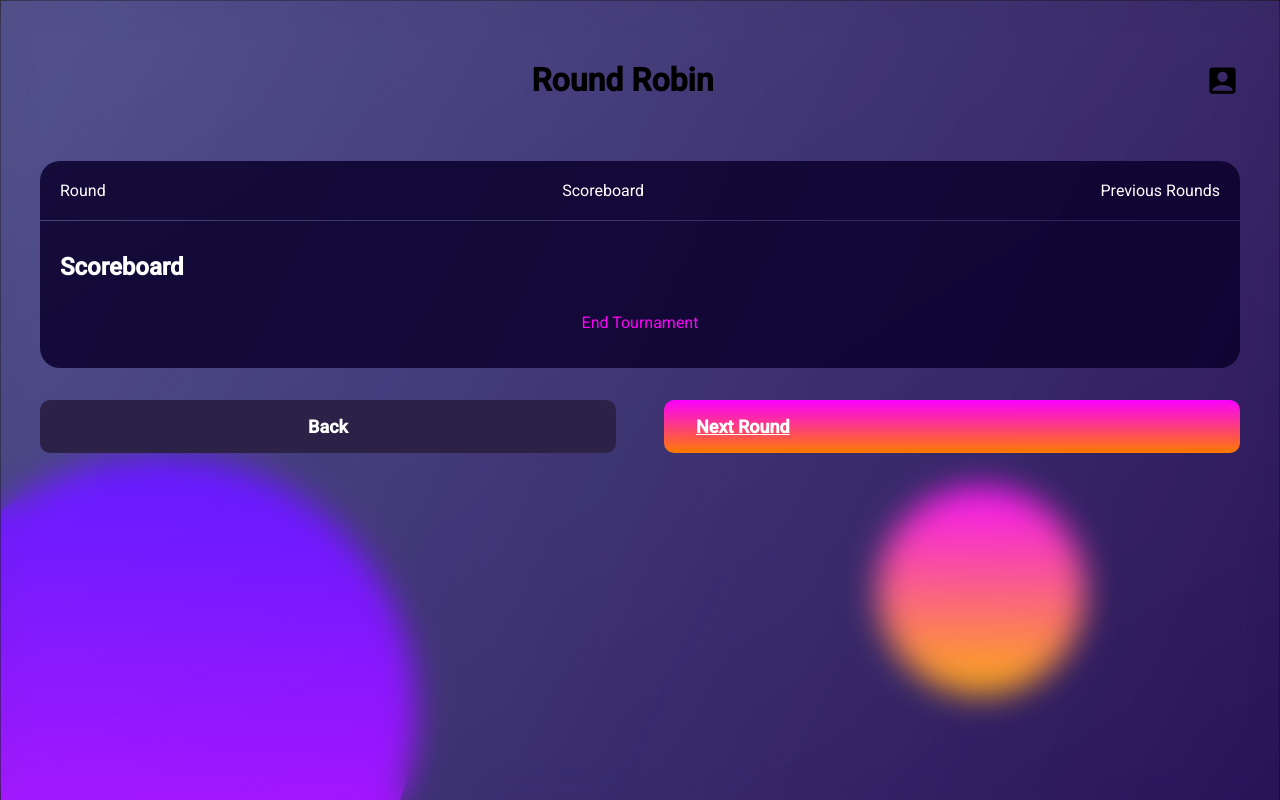
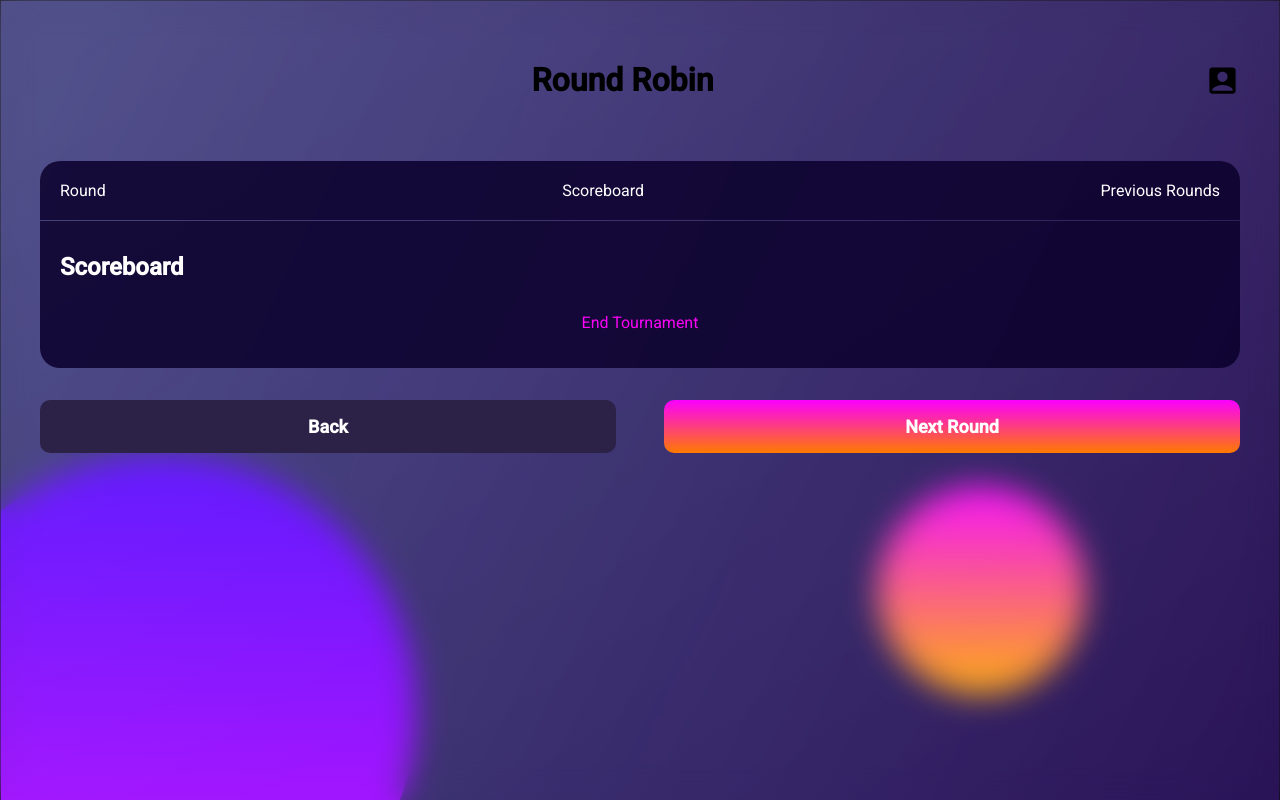
Before and after one commit to olofWallgren/RoundRobinApp, a React (Create React App) app: page /current-tournament/scoreboard in a window 1280 px wide. Built offline with nearby package versions, Linux system fonts and the light colour scheme; a web font is replaced by a local one.

Commit message:
Added styling

```diff
--- a/src/layout/primaryBtn.css
+++ b/src/layout/primaryBtn.css
@@ -7,6 +7,8 @@
   font-weight: 600;
   color: white;
   cursor: pointer;
+  text-align: center;
+  text-decoration: none;
 
   transform-origin: 50% 50%;
   transition: transform 200ms ease, background-color 150ms ease;
```
